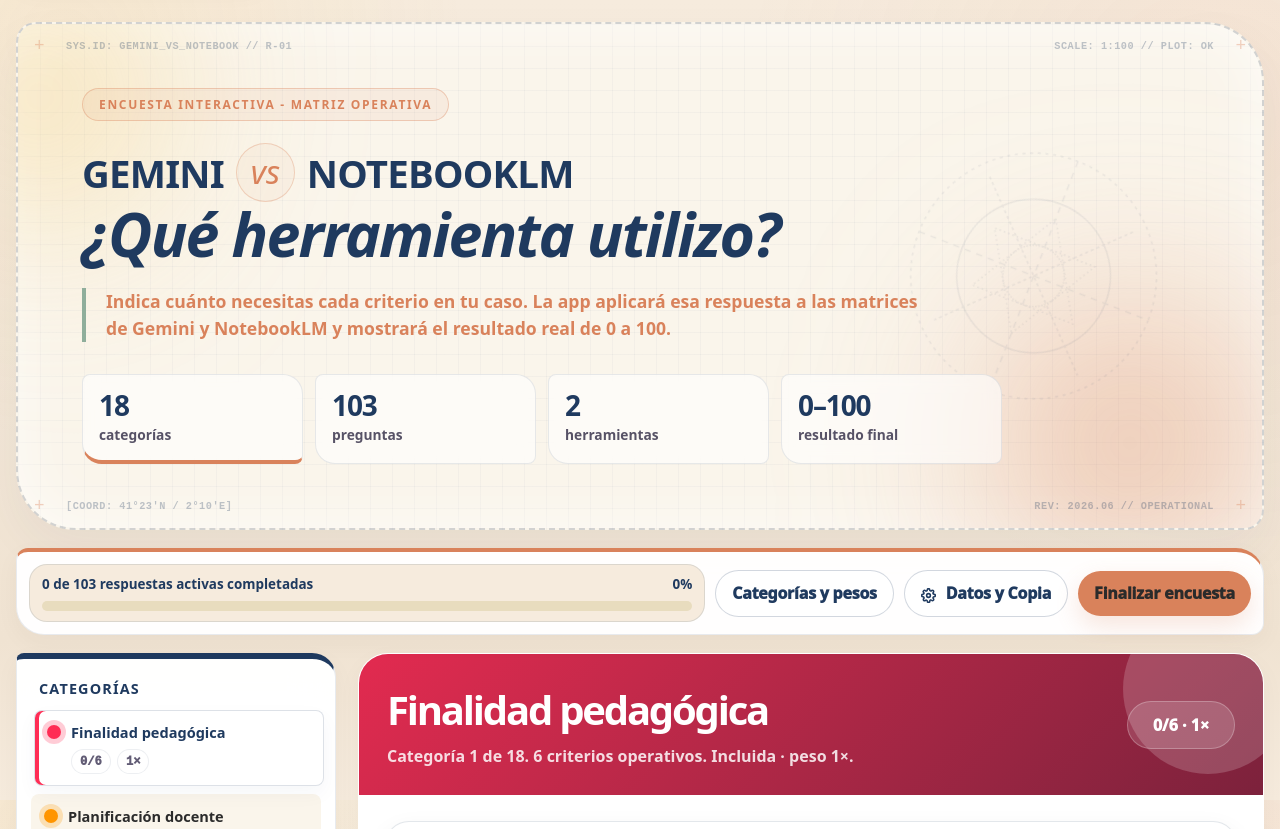
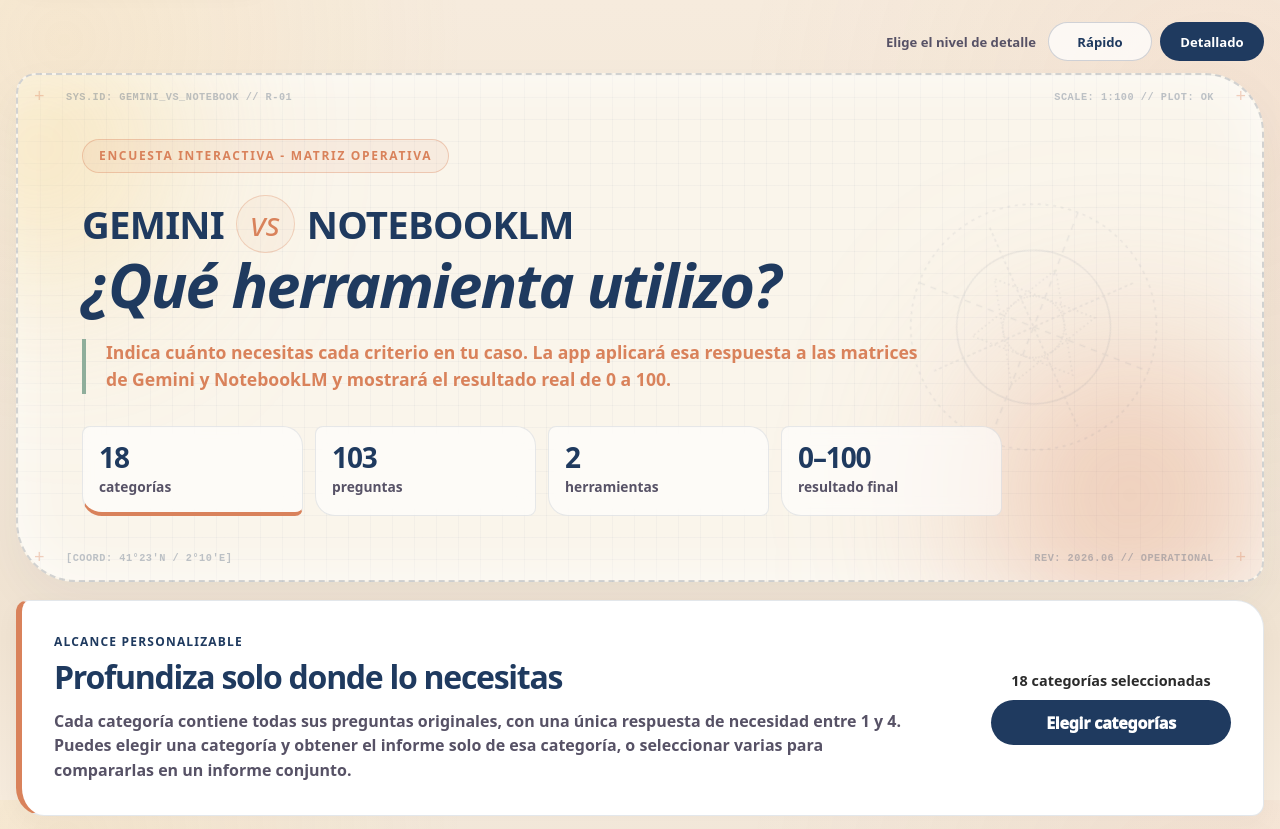
Before and after one commit to expliKarlos/elige-ia, a website with bundled scripts: page index.html in a window 1280 px wide. Shown: the top 829 px of the page. Built offline with nearby package versions, Linux system fonts and the light colour scheme.

Commit message:
feat: expose detailed category scope
Add a top-level quick/detailed mode switch and make one-or-many category selection explicit. Keep full criterion questions per selected category and update progress and reports to the chosen scope.

```diff
--- a/css/app.css
+++ b/css/app.css
@@ -59,6 +59,51 @@
     .skip-link:focus { transform: translateY(0); outline: none; box-shadow: var(--focus), var(--shadow-soft); }
 
     .app-shell { width: min(100% - 32px, var(--max)); margin: 0 auto; padding: 22px 0 48px; }
+
+    .mode-switch {
+      display: flex;
+      align-items: center;
+      justify-content: flex-end;
+      gap: .5rem;
+      margin-bottom: .75rem;
+      color: var(--exp-azul-tinta);
+      font-size: .82rem;
+      font-weight: 850;
+    }
+    .mode-switch > span { margin-right: .25rem; color: var(--muted); }
+    .mode-switch a {
+      min-width: 6.5rem;
+      padding: .6rem .9rem;
+      border: 1px solid rgba(31,58,95,.2);
+      border-radius: 999px;
+      background: rgba(255,255,255,.72);
+      text-align: center;
+      text-decoration: none;
+    }
+    .mode-switch a[aria-current="page"] { color: #fff; background: var(--exp-azul-tinta); }
+    .mode-switch a:focus-visible { outline: none; box-shadow: var(--focus); }
+
+    .scope-notice {
+      display: grid;
+      grid-template-columns: minmax(0, 1fr) auto;
+      gap: 1.25rem;
+      align-items: center;
+      margin-top: 18px;
+      padding: clamp(1.25rem, 3vw, 2rem);
+      border: 1px solid rgba(31,58,95,.12);
+      border-left: 6px solid var(--exp-terracota);
+      border-radius: 12px 28px 12px 28px;
+      color: var(--exp-grafito);
+      background: #fff;
+      box-shadow: var(--shadow-soft);
+      backdrop-filter: blur(18px);
+    }
+    .scope-notice h2 { margin: .25rem 0 0; color: var(--exp-azul-tinta); font-size: clamp(1.35rem, 3vw, 2rem); letter-spacing: -.04em; }
+    .scope-notice p { max-width: 850px; margin: .65rem 0 0; color: var(--muted); font-weight: 650; line-height: 1.55; }
+    .scope-notice .scope-kicker { margin: 0; color: var(--exp-azul-tinta); font-size: .75rem; font-weight: 900; letter-spacing: .1em; }
+    .scope-actions { display: grid; gap: .65rem; min-width: 15rem; text-align: center; }
+    .scope-actions strong { font-size: .9rem; }
+    .btn-scope { color: #fff; background: var(--exp-azul-tinta); }
 
     .hero {
       position: relative;
@@ -287,6 +332,10 @@
       .hero-stats, .scale-list, .score-grid, .rating-panel, .category-config-grid, .result-meta-grid, .radar-panel { grid-template-columns: 1fr; }
       .toolbar-inner { grid-template-columns: 1fr; }
       .toolbar .btn { width: 100%; }
+      .mode-switch { display: grid; grid-template-columns: 1fr 1fr; }
+      .mode-switch > span { grid-column: 1 / -1; text-align: center; }
+      .scope-notice { grid-template-columns: 1fr; }
+      .scope-actions { min-width: 0; }
       .category-config-head, .category-head, .question-top, .category-stepper { grid-template-columns: 1fr; }
       .category-badge, .weights { justify-self: start; justify-content: flex-start; }
       .rating-grid { grid-template-columns: repeat(2, minmax(0, 1fr)); }
--- a/css/reduced.css
+++ b/css/reduced.css
@@ -8,6 +8,11 @@
 .reduced-shell {
   max-width: 1240px;
 }
+
+.reduced-mode .mode-switch { color: var(--exp-azul-tinta); }
+.reduced-mode .mode-switch > span { color: var(--muted); }
+.reduced-mode .mode-switch a { border-color: rgba(31, 58, 95, .2); background: rgba(255,255,255,.72); }
+.reduced-mode .mode-switch a[aria-current="page"] { color: #fff; background: var(--exp-azul-tinta); }
 
 .reduced-hero {
   min-height: 0;
--- a/index.html
+++ b/index.html
@@ -13,6 +13,11 @@
 <a class="skip-link" href="#contenido">Saltar al contenido principal</a>
 
   <div class="app-shell">
+    <nav class="mode-switch" aria-label="Tipo de evaluación">
+      <span>Elige el nivel de detalle</span>
+      <a href="./index-reducida.html">Rápido</a>
+      <a href="./index.html" aria-current="page">Detallado</a>
+    </nav>
     <header class="hero" aria-labelledby="page-title">
       <!-- Elementos visuales de dibujo técnico -->
       <div class="blueprint-crosshair tl" aria-hidden="true">+</div>
@@ -56,6 +61,18 @@
         <div class="stat-tile"><strong>0–100</strong><span>resultado final</span></div>
       </div>
     </header>
+
+    <section class="scope-notice" aria-labelledby="scope-notice-title">
+      <div>
+        <p class="scope-kicker">ALCANCE PERSONALIZABLE</p>
+        <h2 id="scope-notice-title">Profundiza solo donde lo necesitas</h2>
+        <p>Cada categoría contiene todas sus preguntas originales, con una única respuesta de necesidad entre 1 y 4. Puedes elegir una categoría y obtener el informe solo de esa categoría, o seleccionar varias para compararlas en un informe conjunto.</p>
+      </div>
+      <div class="scope-actions">
+        <strong id="selectedCategoryCount" role="status">18 categorías seleccionadas</strong>
+        <button type="button" class="btn btn-scope" id="openCategorySelectionBtn" aria-controls="categoryConfig">Elegir categorías</button>
+      </div>
+    </section>
 
     <section class="scale-card" aria-labelledby="scale-title" style="display: none;">
       <!-- La escala de valoración ahora está integrada contextualmente en las opciones de respuesta -->
--- a/js/app.js
+++ b/js/app.js
@@ -281,8 +281,8 @@ if (questionnaire && interpretationMatrix) {
         panel.innerHTML = `
           <div class="category-config-head">
             <div>
-              <h2 id="category-config-title">Categorías y ponderaciones</h2>
-              <p>Activa las categorías relevantes y ajusta pesos decimales entre 1 y 10. Los resultados se recalculan con la configuración efectiva.</p>
+              <h2 id="category-config-title">Elige las categorías del informe</h2>
+              <p>Activa una, varias o todas las categorías. Cada categoría conserva sus preguntas completas. Los pesos avanzados son opcionales.</p>
             </div>
             <div class="category-config-actions">
               <button type="button" class="btn btn-ghost" id="toggleAllCategoriesBtn">${toggleAllLabel}</button>
@@ -306,7 +306,7 @@ if (questionnaire && interpretationMatrix) {
                     ${categoryModified ? `<span class="modified-badge">Modificada</span>` : ""}
                   </div>
                   <div class="category-control-meta">
-                    <span>${category.items.length} criterios · ${category.items.length * 2} respuestas</span>
+                    <span>${category.items.length} criterios · ${category.items.length} respuestas</span>
                     <div class="category-weight-line">
                       <label for="categoryWeight-${index}">Peso de categoría</label>
                       <input id="categoryWeight-${index}" class="weight-input" type="number" min="1" max="10" step="0.1" value="${categoryWeight}" data-category-weight="${index}">
@@ -601,6 +601,7 @@ if (questionnaire && interpretationMatrix) {
         });
 
         $("#configBtn").addEventListener("click", () => toggleCategoryConfig());
+        $("#openCategorySelectionBtn")?.addEventListener("click", () => toggleCategoryConfig(true));
         $("#finishBtn").addEventListener("click", finalizeSurvey);
         $("#resetBtn").addEventListener("click", () => {
           const shouldReset = confirm("¿Quieres reiniciar la encuesta? Se borrarán las respuestas y se restaurarán todas las categorías y pesos predeterminados.");
@@ -875,10 +876,15 @@ if (questionnaire && interpretationMatrix) {
       function updateProgress() {
         const totalExpectedResponses = getExpectedResponseCount();
         const completedResponses = getCompletedResponseCount();
+        const activeCategoryCount = getActiveCategories().length;
         const percent = totalExpectedResponses ? Math.round((completedResponses / totalExpectedResponses) * 100) : 0;
         $("#progressText").textContent = `${completedResponses} de ${totalExpectedResponses} respuestas activas completadas`;
         $("#progressPercent").textContent = `${percent}%`;
         $("#progressFill").style.width = `${percent}%`;
+        const selectedCategoryCount = $("#selectedCategoryCount");
+        if (selectedCategoryCount) {
+          selectedCategoryCount.textContent = `${activeCategoryCount} ${activeCategoryCount === 1 ? "categoría seleccionada" : "categorías seleccionadas"}`;
+        }
 
         MATRIX.forEach((category, index) => {
           const status = getCategoryStatus(index);
```
Also changed, not shown: e2e/application.spec.js (+15 -2 lines), index-reducida.html (+5 -0 lines), tests/modular-app.test.mjs (+24 -0 lines), CHANGELOG.md, README.md.
